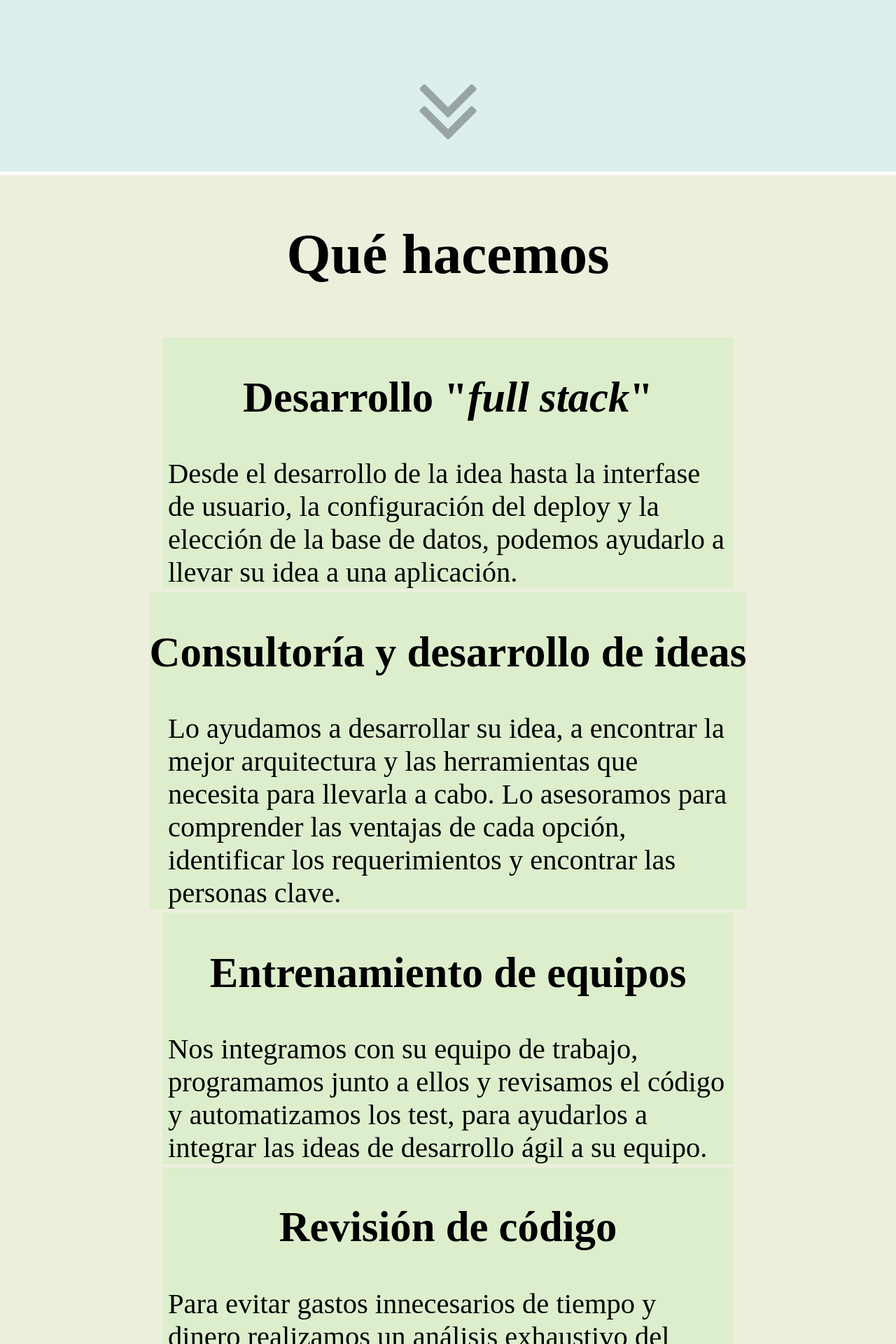
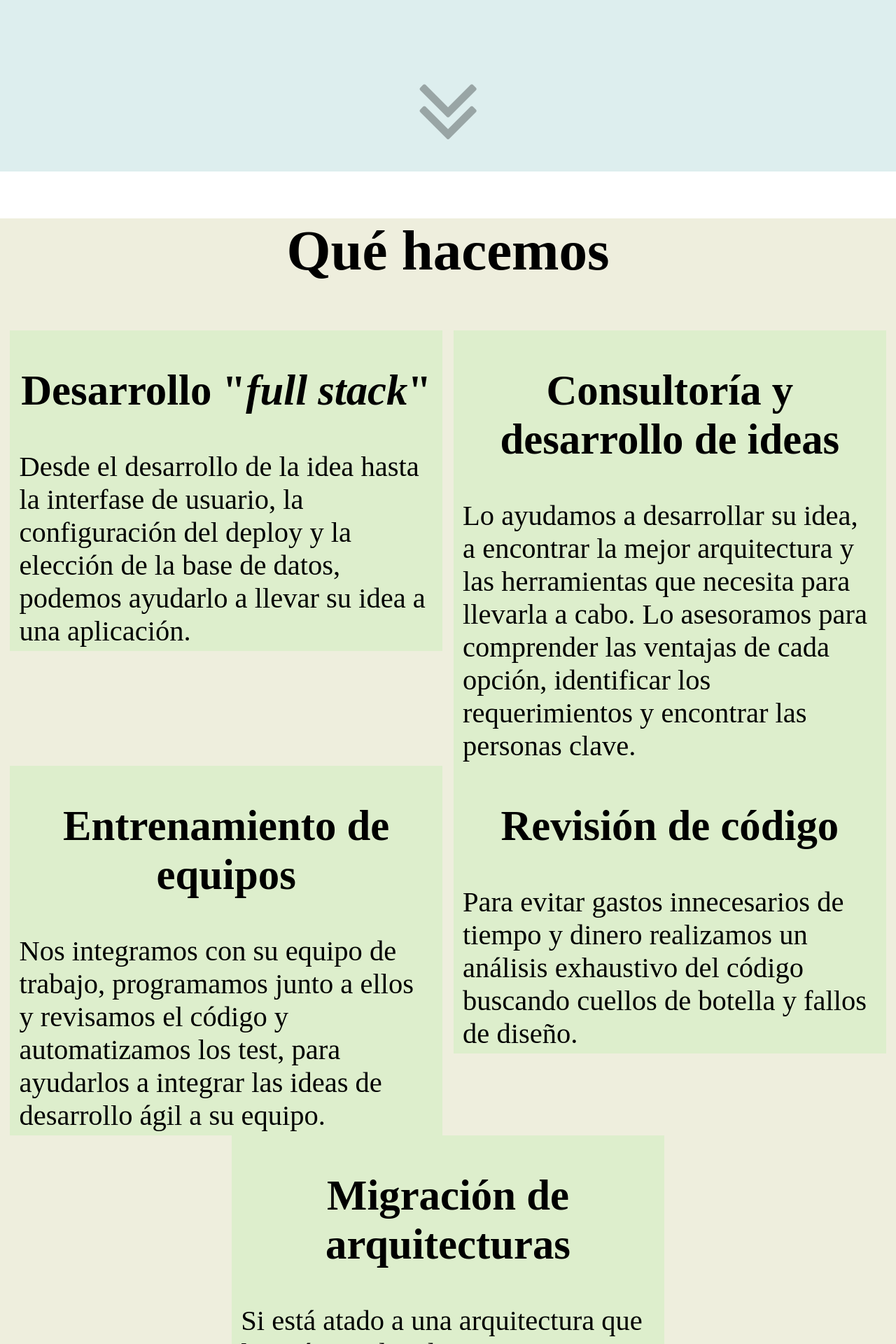
Before and after one commit to BlueLemon/bluelemons.github.io, a Jekyll site: the page index.html, which Jekyll copies as it is, in a window 1280 px wide. Shown: the part 656-2576 px from the top of the page at 70% size. Built offline with Jekyll 4.4.1, drawn with Linux system fonts in a browser that asks for light colours.

Commit message:
Saco flex y uso inline-block.

```diff
--- a/css/landing.scss
+++ b/css/landing.scss
@@ -62,14 +62,17 @@
 
 section {
   margin: 5px 0 0;
+  padding: 0 5px 5px;
   background: #EED;
-  display: flex;
-  flex-direction: column;
-  background-size: cover;
-  align-items: center;
+  text-align: center;
 
   section {
+    display: inline-block;
     background: #DEC;
+    max-width: 15em;
+    text-align: left;
+    vertical-align: top;
+    margin: 0 3px;
   }
 }
 
```
